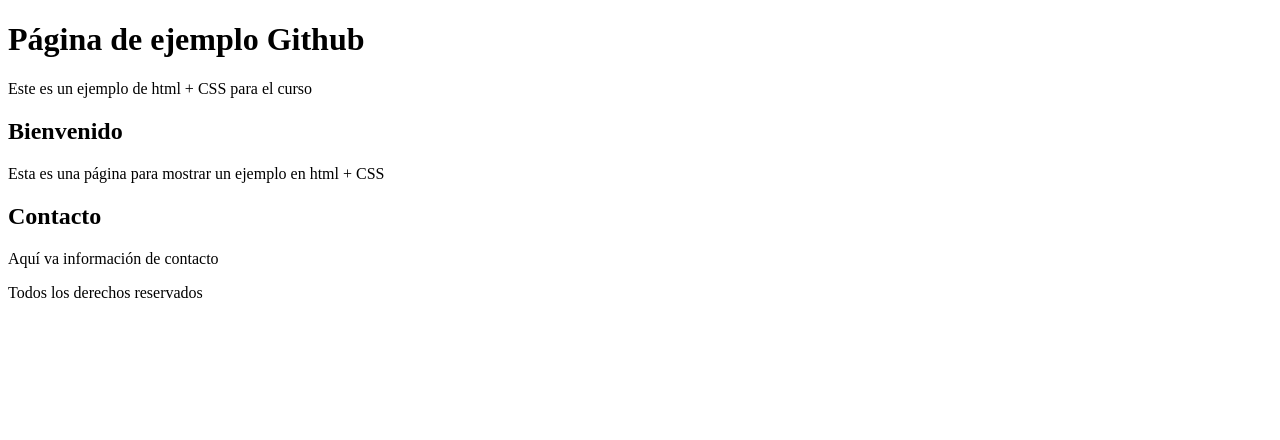
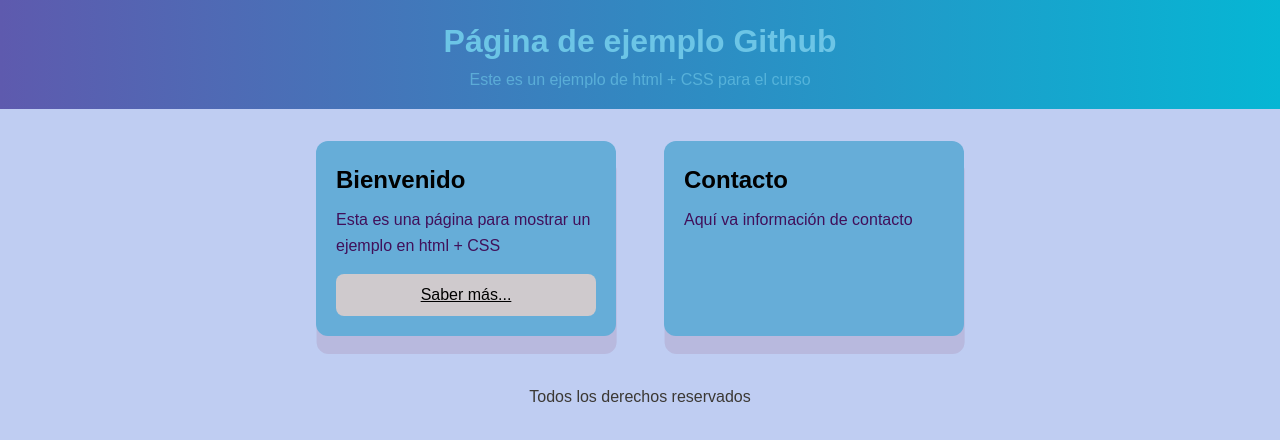
Before and after one commit to JoseMaster2008/html_JosAc, a plain HTML site: page index.html in a window 1280 px wide. Drawn offline with Linux system fonts and the light colour scheme.

Commit message:
Se termina de hacer los estilos

```diff
--- a/index.html
+++ b/index.html
@@ -15,9 +15,9 @@
             <section class="card">
                 <h2>Bienvenido</h2>
                 <p>Esta es una página para mostrar un ejemplo en html + CSS</p>
-                <a class="btm" href="#"></a>
+                <a class="btm" href="#">Saber más...</a>
             </section>
-            <section>
+            <section class="card">
                 <h2>Contacto</h2>
                 <p>Aquí va información de contacto</p>
             </section>
--- a/style.css
+++ b/style.css
@@ -0,0 +1,72 @@
+/* Reiniciar el navegador para evitar diferencia de estilos*/
+* {
+    box-sizing: border-box;
+    margin: 0;
+    padding: 0;
+}
+
+/* Estilos generales del cuerpo de la página*/
+body{
+    font-family: Arial, Helvetica, sans-serif;
+    line-height: 1.6;
+    background: rgb(191, 205, 242);
+    color: rgb(255, 255, 255);
+}
+
+/* Estilo para el encabezado con degradado*/
+.site-header{
+    background: linear-gradient(90deg, #5e5aae, #06b6d4);
+    color: rgb(108, 197, 230);
+    padding: 1rem;
+    text-align: center;
+}
+
+.subtitle{
+    opacity: 65%;
+}
+
+.content{
+    display: flex; /* Coloca las tarjetas una al lado de la otra*/
+    gap: 3rem; /* Agrega una separación en las tarjetas*/
+    flex-wrap: wrap; /* Permite que las tarjetas bajen si no caben */
+    justify-content: center;
+    padding: 2rem;
+}
+
+.card{
+    background: rgb(102, 173, 216);
+    padding: 1.25rem;
+    border-radius: 12px; /*Redondear*/
+    box-shadow: 0.6px 18px rgba(120, 10, 50, 0.1); /* Dar profundidad a la card*/
+    width: 300px;
+}
+
+.card h2{
+    margin-bottom: 0.5rem;
+    color: black;
+}
+
+.card p{
+    margin-bottom: 1rem;
+    color: rgb(64, 16, 90);
+}
+
+.btm{
+    display: inline-block;
+    justify-content: center;
+    padding: 0.5rem 1rem;
+    background: rgb(207, 202, 205);
+    border-radius: 8px;
+    color: black;
+}
+
+.card a{
+    display: flex;
+    text-align: center;
+}
+
+.site-footer{
+    text-align: center;
+    padding: 1rem;
+    color: rgb(59, 56, 52);
+}
```
